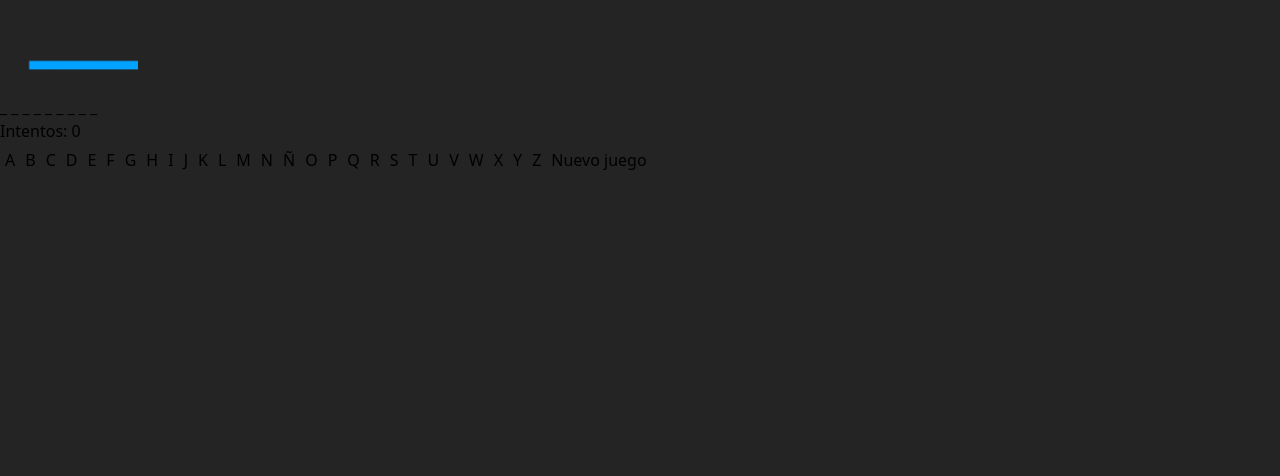
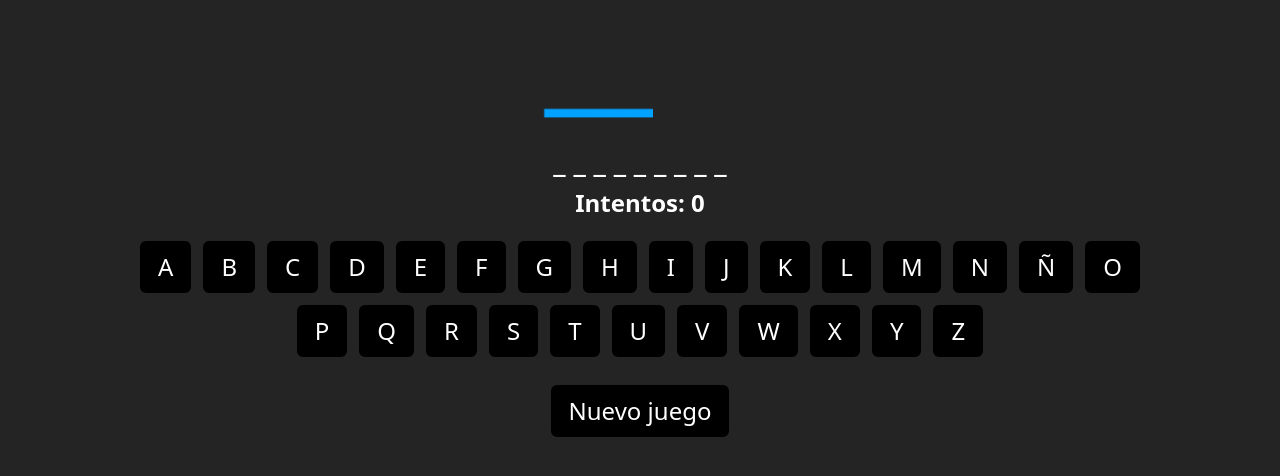
Before and after one commit to EduardoConX/JuegosConX, a Vue app: page /hangman in a window 1280 px wide. Shown: the part 242-718 px from the top of the page. Built offline with nearby package versions, Linux system fonts and the light colour scheme.

Commit message:
Styles changed to TailwindCSS

```diff
--- a/src/App.vue
+++ b/src/App.vue
@@ -3,5 +3,7 @@ import { RouterView } from "vue-router";
 </script>
 
 <template>
-  <RouterView />
+  <main class="w-4/5 mx-auto pt-12">
+    <RouterView />
+  </main>
 </template>
--- a/src/components/HangImage.vue
+++ b/src/components/HangImage.vue
@@ -7,7 +7,7 @@ const props = defineProps<{
 </script>
 
 <template>
-  <img :src="`./src/assets/${props.attempts}.png`" :alt="'localAttprops.attemptsempts'" />
+  <img :src="`./src/assets/${props.attempts}.png`" :alt="'localAttprops.attemptsempts'" class="mx-auto" />
 </template>
 
 <style scoped>
--- a/src/pages/HangManPage.vue
+++ b/src/pages/HangManPage.vue
@@ -43,23 +43,22 @@ const newGame = () => {
 </script>
 
 <template>
+  <div class="text-center text-white text-2xl">
     <HangImage :attempts="attempts" />
-  <h2>{{ hiddenWord }}</h2>
-  <h3>Intentos: {{ attempts }}</h3>
+    <h2 class="font-bold text-3xl mb-2">{{ hiddenWord }}</h2>
+    <h3 class="font-bold">Intentos: {{ attempts }}</h3>
     <p v-if="lose">Usted ha perdido, la palabra era {{ word }}</p>
     <p v-if="won">Usted ha ganado, felicidades</p>
+    <div class="my-4">
       <button
         v-for="letter in letters"
         :key="letter"
         @click="() => checkLetter(letter)"
+        class="m-1.5 btn-black"
       >
         {{ letter }}
       </button>
-  <button @click="newGame">Nuevo juego</button>
+    </div>
+    <button @click="newGame" class="m-1.5 btn-black">Nuevo juego</button>
+  </div>
 </template>
-
-<style scoped>
-button {
-  margin: 5px;
-}
-</style>
--- a/src/pages/HomePage.vue
+++ b/src/pages/HomePage.vue
@@ -2,9 +2,9 @@
 
 <template>
   <div>
-    <ul>
+    <ul class="flex flex-row">
       <li>
-        <span>
+        <span class="py-2 px-4 rounded-lg bg-blue-600 text-white font-bold hover:bg-blue-700">
           <RouterLink to="/hangman"> Ahorcado </RouterLink>
         </span>
       </li>
--- a/src/style.css
+++ b/src/style.css
@@ -2,8 +2,13 @@
 @tailwind components;
 @tailwind utilities;
 
+@layer components {
+  .btn-black {
+    @apply bg-black py-2 px-4 rounded-md border-solid border-black border-2 hover:border-green-500;
+  }
+}
+
 body {
   background-color: #242424;
-
   min-height: 100vh;
 }
```
Lines whose indentation alone changed are shown as unchanged.
